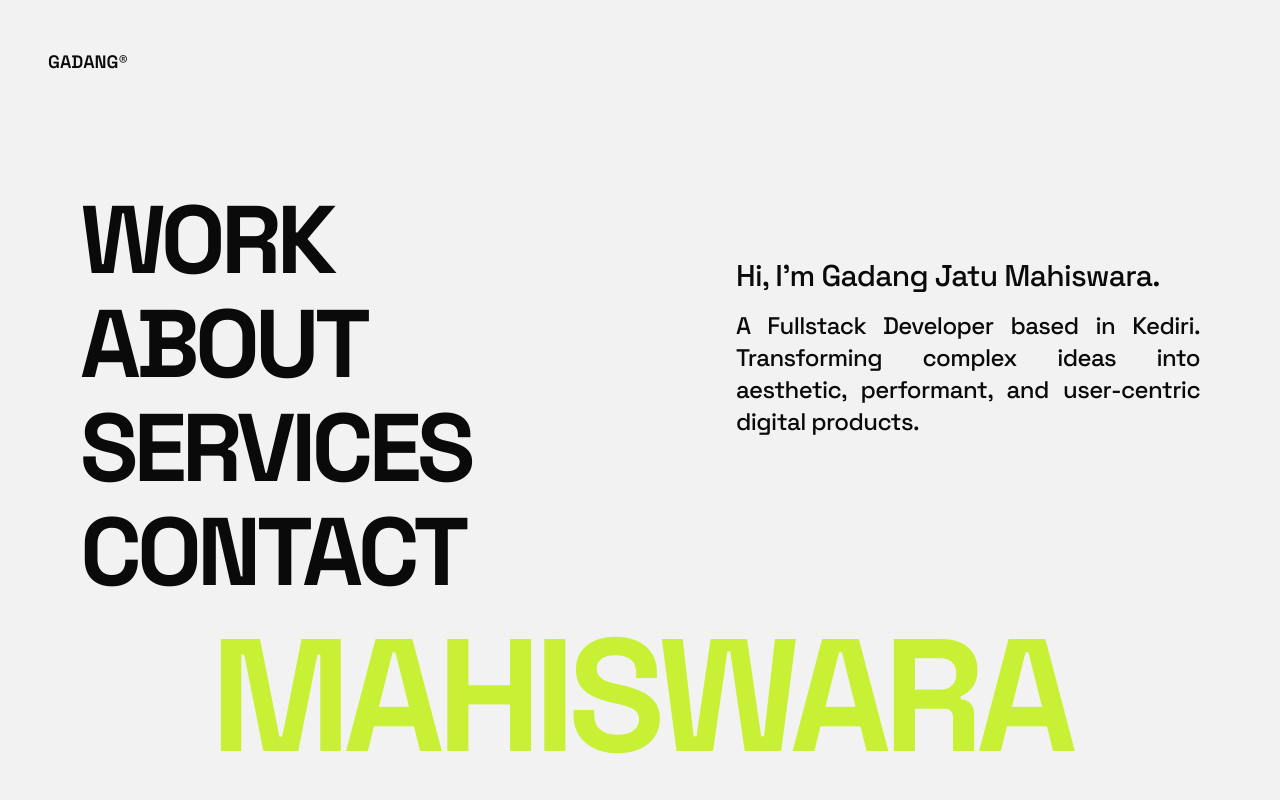
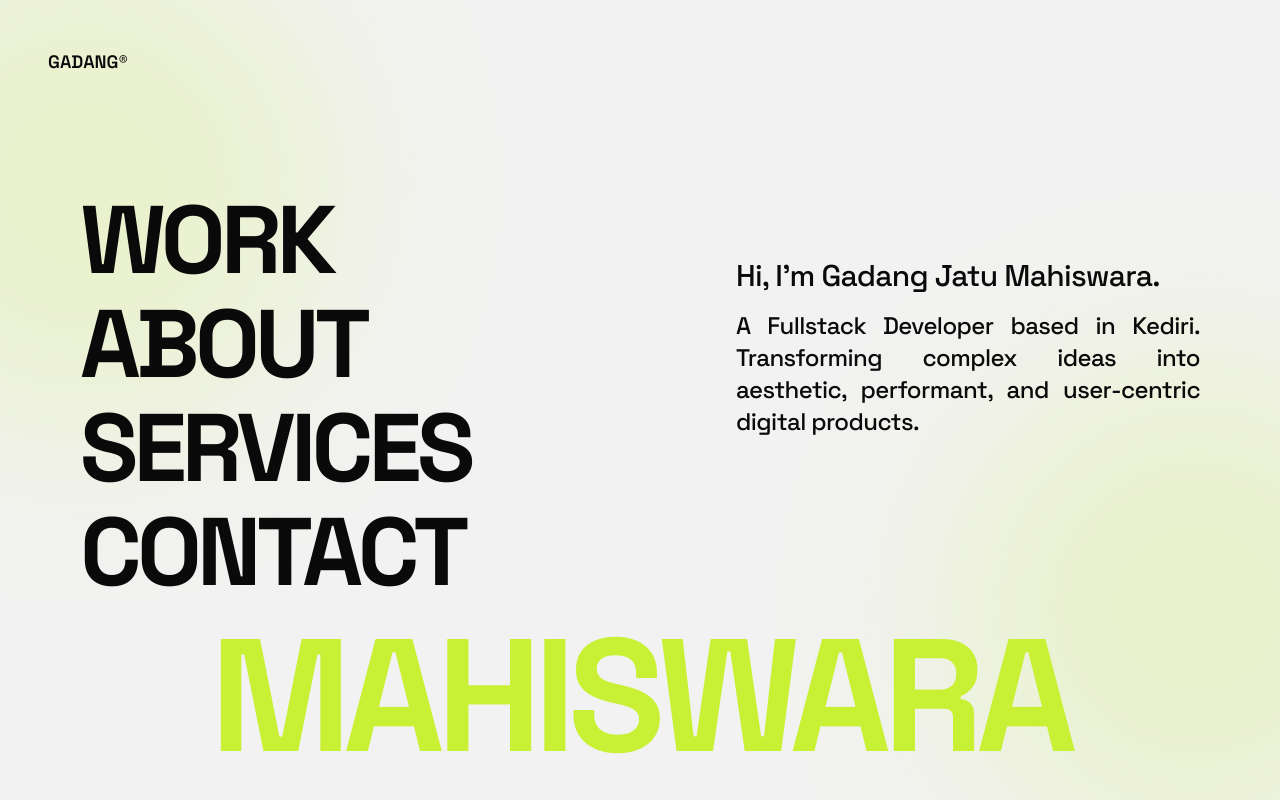
Before and after one commit to jmahiswara1/portfolio-framer-edition, a React (Vite) app: page / in a window 1280 px wide. Shown: the top 800 px of the page. Built offline with nearby package versions, Linux system fonts and the light colour scheme.

Commit message:
feat: add glow blob background effects

```diff
--- a/src/components/HeroSection.jsx
+++ b/src/components/HeroSection.jsx
@@ -76,7 +76,11 @@ export default function HeroSection() {
             >
 
                 {/* Main Content Area */}
-                <div className="flex flex-col lg:flex-row w-full max-w-[1800px] mx-auto px-6 md:px-12 lg:px-20 z-10 flex-1 lg:mt-12 xl:mt-16">
+                <div className="flex flex-col lg:flex-row w-full max-w-[1800px] mx-auto px-6 md:px-12 lg:px-20 z-10 flex-1 lg:mt-12 xl:mt-16 relative">
+
+                    {/* Glow Blob */}
+                    <div className="absolute top-0 right-0 w-[300px] h-[300px] md:w-[500px] md:h-[500px] bg-[#c8f135] rounded-full opacity-20 blur-[100px] pointer-events-none -z-10 translate-x-1/3 translate-y-1/3"></div>
+                    <div className="absolute bottom-0 left-0 w-[300px] h-[300px] md:w-[500px] md:h-[500px] bg-[#c8f135] rounded-full opacity-20 blur-[100px] pointer-events-none -z-10 -translate-x-1/3 -translate-y-1/3"></div>
 
                     <nav className="flex flex-col w-full lg:w-1/2 mb-8 lg:mb-0 justify-center gap-2">
                         {navLinks.map((link, i) => (
@@ -109,15 +113,15 @@ export default function HeroSection() {
 
                     {/* Descriptive Block (Right Side) */}
                     <motion.div
-                        className="w-full lg:w-1/2 flex flex-col justify-center lg:pl-12 xl:pl-24 pb-8 lg:pb-24"
+                        className="w-full lg:w-1/2 flex flex-col justify-center lg:pl-12 xl:pl-24 pb-8 lg:pb-24 relative"
                         variants={textVariants}
                         initial="hidden"
                         animate="visible"
                     >
-                        <h2 className="text-dark font-display text-xl sm:text-2xl md:text-3xl leading-snug tracking-tight font-medium mb-4 max-w-lg">
+                        <h2 className="text-dark font-display text-xl sm:text-2xl md:text-3xl leading-snug tracking-tight font-medium mb-4 max-w-lg relative z-10">
                             Hi, I'm Gadang Jatu Mahiswara.
                         </h2>
-                        <p className="text-dark font-display text-lg sm:text-xl md:text-2xl text-justify leading-snug tracking-tight font-medium max-w-lg">
+                        <p className="text-dark font-display text-lg sm:text-xl md:text-2xl text-justify leading-snug tracking-tight font-medium max-w-lg relative z-10">
                             A Fullstack Developer based in Kediri. Transforming complex ideas into aesthetic, performant, and user-centric digital products.
                         </p>
                     </motion.div>
```
